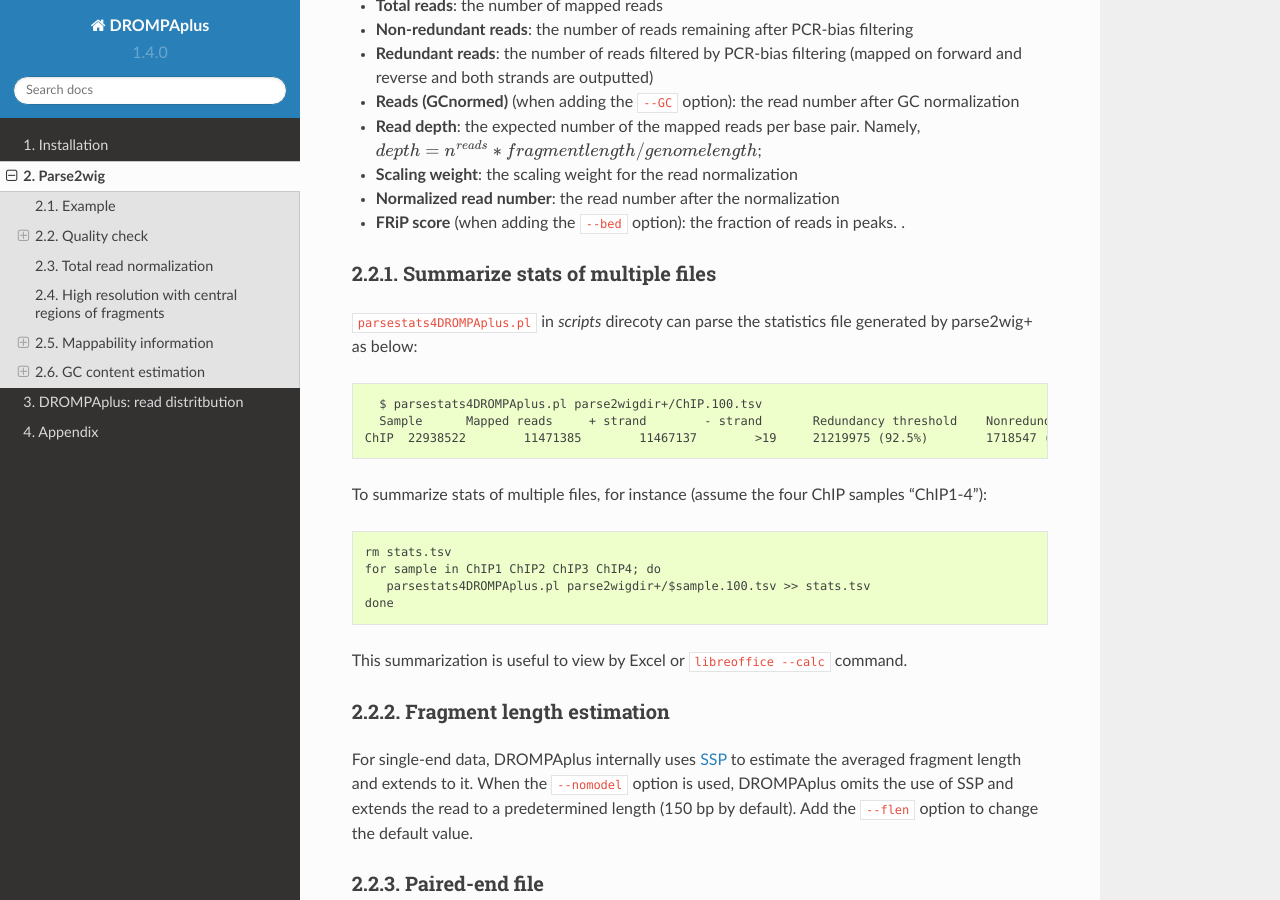
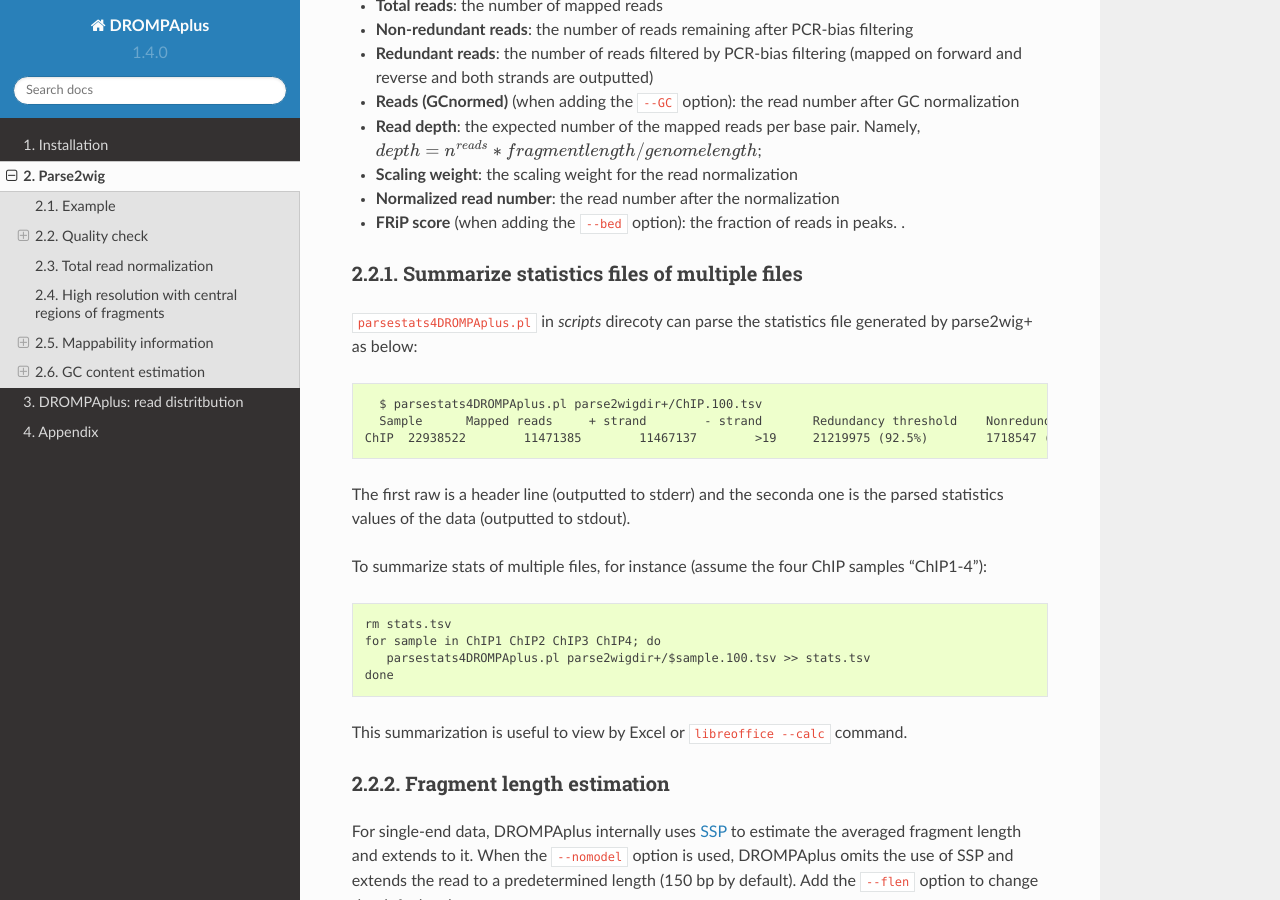
Before and after one commit to rnakato/DROMPAplus, a Sphinx documentation site: the page built from docs/content/parse2wig.rst, in a window 1280 px wide and 900 px high, scrolled down 1634 px. Built offline with Sphinx 7.4.7 and the Read the Docs theme 2.0.0, drawn with Linux system fonts in a browser that asks for light colours.

```diff
--- a/docs/content/parse2wig.rst
+++ b/docs/content/parse2wig.rst
@@ -61,7 +61,7 @@ The statistics file ``parse2wigdir+/ChIP.100.tsv`` describes the following quali
 - **Normalized read number**: the read number after the normalization
 - **FRiP score** (when adding the ``--bed`` option): the fraction of reads in peaks. .
 
-Summarize stats of multiple files
+Summarize statistics files of multiple files
 ++++++++++++++++++++++++++++++++++++
 ``parsestats4DROMPAplus.pl`` in `scripts` direcoty can parse the statistics file generated by parse2wig+ as below::
 
@@ -69,6 +69,7 @@ Summarize stats of multiple files
     Sample	Mapped reads	 + strand	 - strand	Redundancy threshold	Nonredundant	Redundant	Complexity for10M	Read depth	Genome coverage	Tested_reads
   ChIP	22938522	11471385	11467137	>19	21219975 (92.5%)	1718547 (7.5%)	0.968	295.746	0.998	9675745/9999144
 
+The first raw is a header line (outputted to stderr) and the seconda one is the parsed statistics values of the data (outputted to stdout).
 
 To summarize stats of multiple files, for instance (assume the four ChIP samples "ChIP1-4")::
 
```
